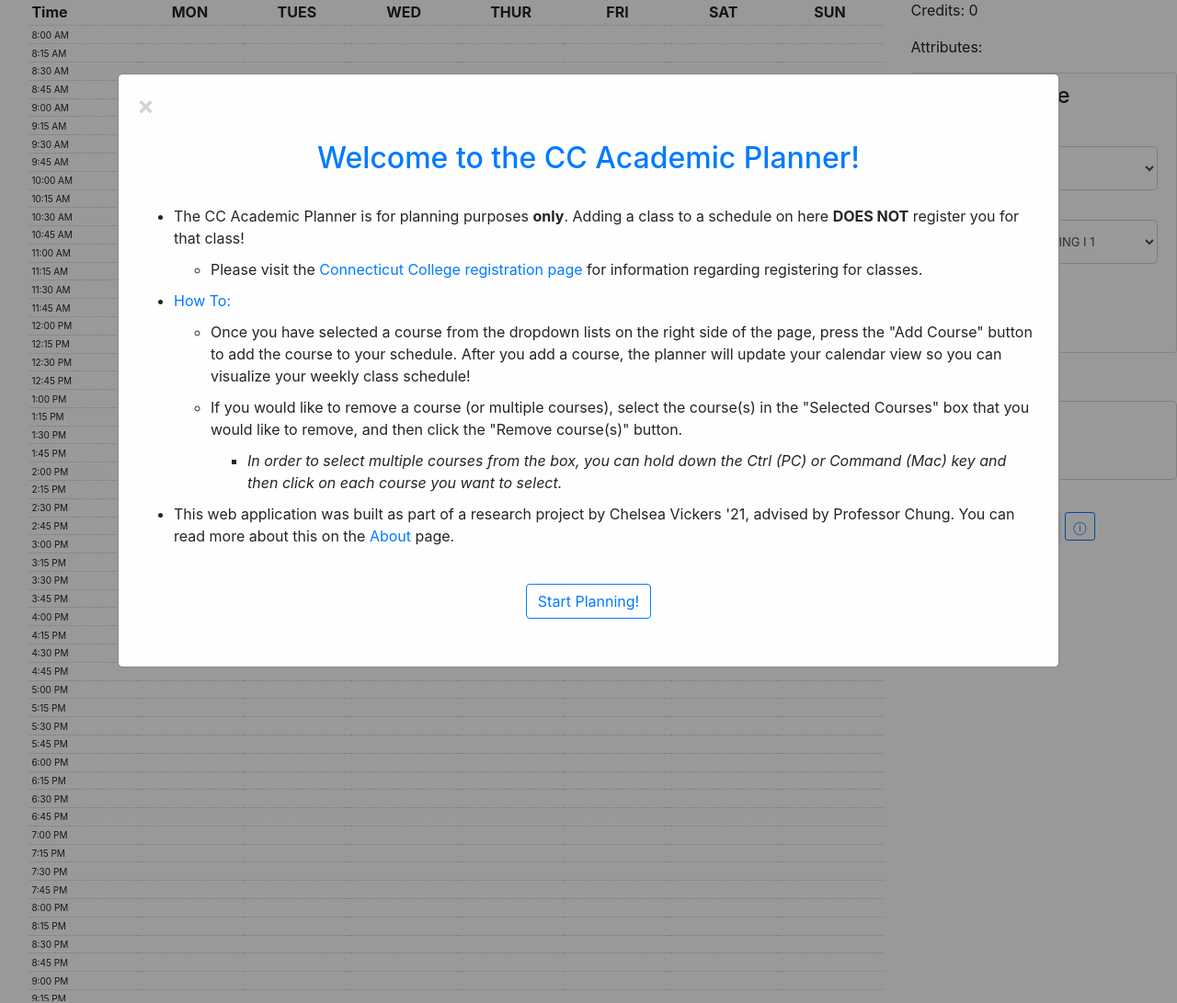
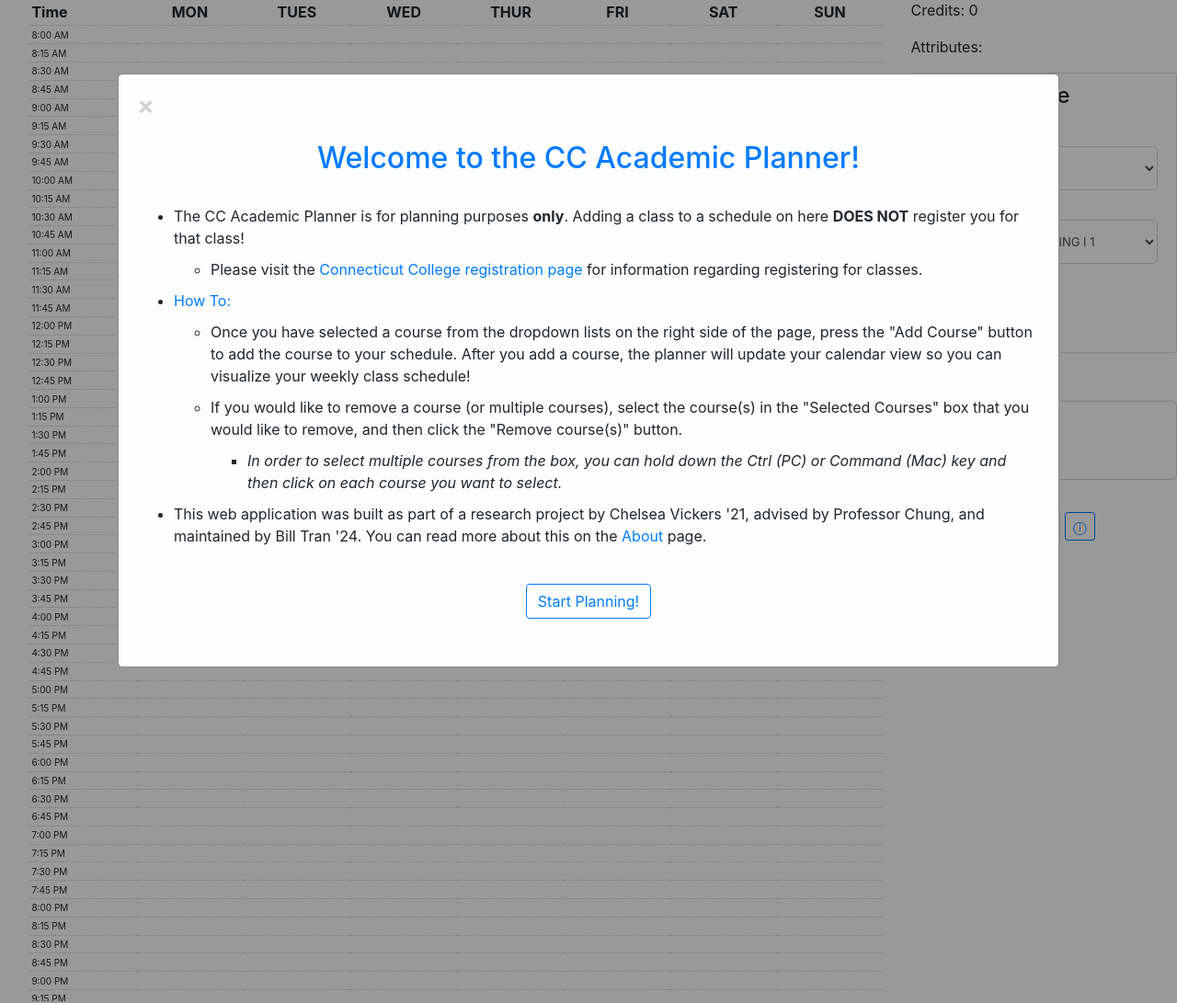
Before and after one commit to billtrn/CC-Academic-Planner, a Flask app: page / in a window 1280 px wide. Shown: the part 112-1203 px from the top of the page at 92% size. Run offline with Flask 2, Linux system fonts and the light colour scheme; lists and menus that the app fills with data are empty; some libraries are stand-ins or nearby versions.

Commit message:
feat: add credit

```diff
--- a/templates/calendar.html
+++ b/templates/calendar.html
@@ -21,7 +21,7 @@
                         <li style="margin-bottom: 10px"><i>In order to select multiple courses from the box, you can hold down the Ctrl (PC) or Command (Mac) key and then click on each course you want to select.</i></li>
                     </ul>
                 </ul>
-            <li>This web application was built as part of a research project by Chelsea Vickers '21, advised by Professor Chung. You can read more about this on the <a href="/about">About</a> page.</li>
+            <li>This web application was built as part of a research project by Chelsea Vickers '21, advised by Professor Chung, and maintained by Bill Tran '24. You can read more about this on the <a href="/about">About</a> page.</li>
         </ul>
         <!-- <p style="text-align: center;"><input class="form-check-input" type="checkbox" value="" id="check"><label class="form-check-label" for="defaultCheck1">Don't show this again</label></p> -->
         <form method="POST" action="" style="text-align:center">
```
